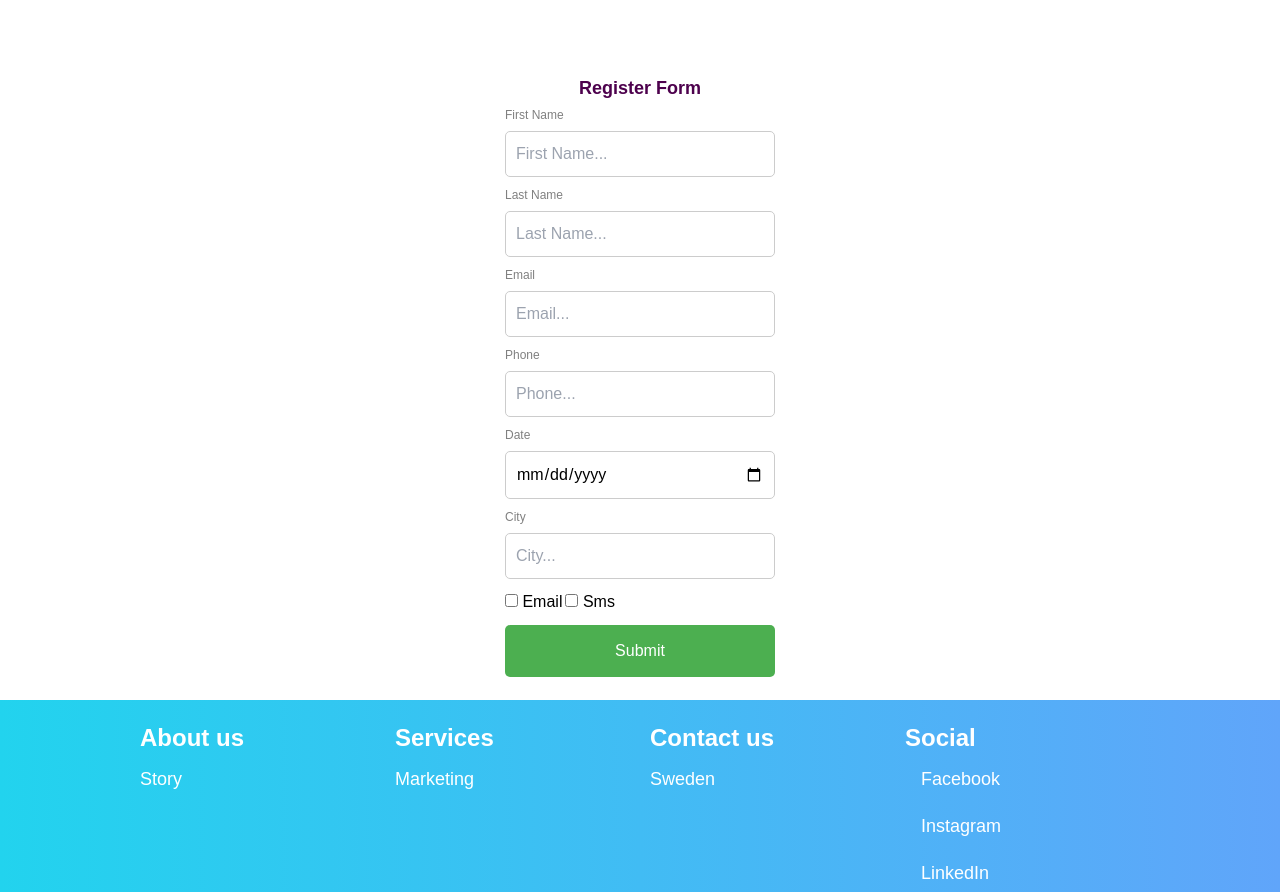
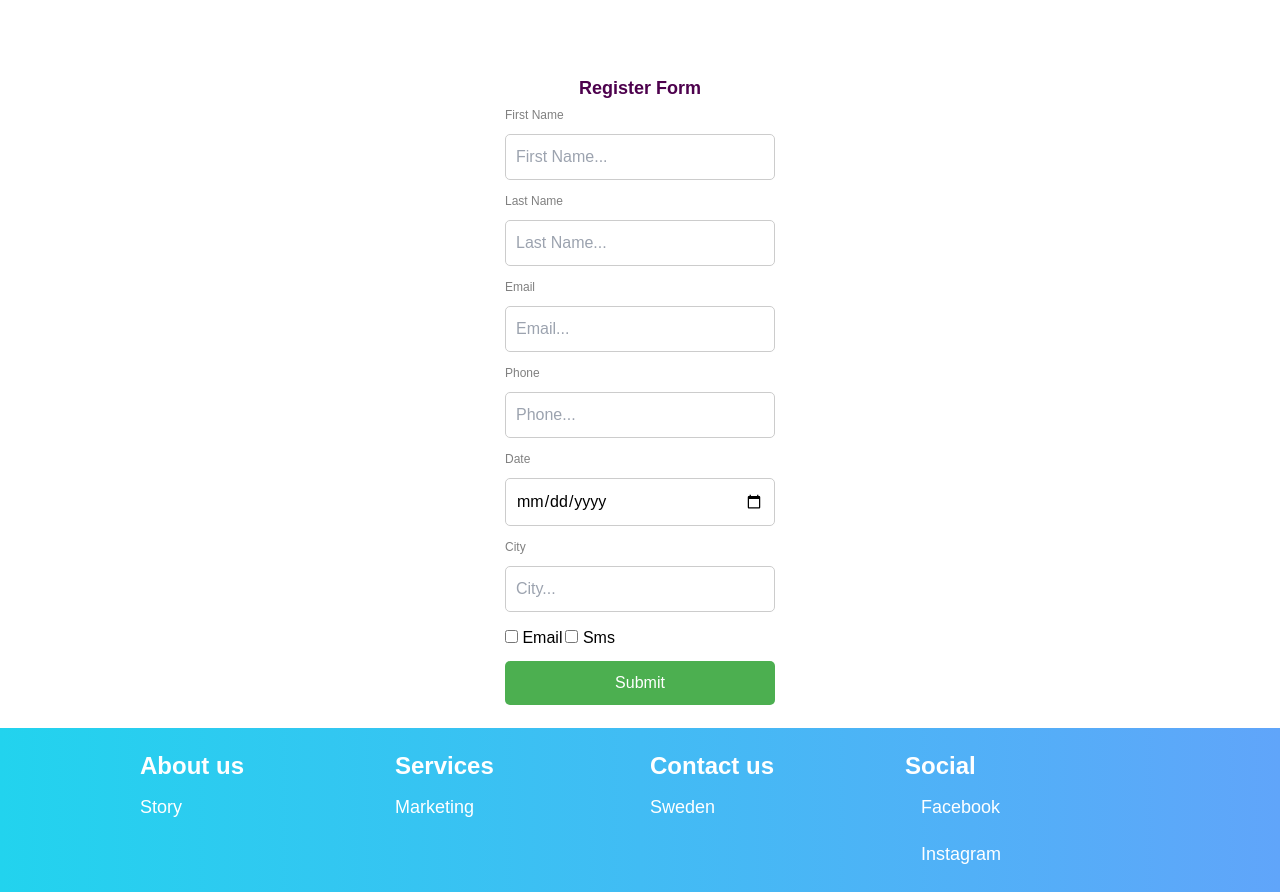
Before and after one commit to justdReas/Korkort_App, a React (Create React App) app: page / in a window 1280 px wide. Shown: the part 320-1212 px from the top of the page. Built offline with nearby package versions, Linux system fonts and the light colour scheme; no server answers.

Commit message:
postform.css updated

```diff
--- a/src/components/postform.css
+++ b/src/components/postform.css
@@ -2,7 +2,7 @@
 input[type="text"], input[type="date"], input[type="email"], input[type="tel"]{
     width: 100%;
     padding: 10px 10px;
-    margin: 5px 0;
+    margin: 8px 0;
     display: inline-block;
     border: 1px solid #ccc;
     border-radius: 5px;
@@ -13,7 +13,7 @@ input[type="text"], input[type="date"], input[type="email"], input[type="tel"]{
     width: 100%;
     background-color: #4caf50;
     color: white;
-    padding: 14px 20px;
+    padding: 10px 10px;
     margin: 8px 0;
     border: none;
     border-radius: 5px;
@@ -23,8 +23,3 @@ input[type="text"], input[type="date"], input[type="email"], input[type="tel"]{
   input[type="submit"]:hover {
     background-color: #45a849;
   }
-
-  h1 {
-    font-size: 36px;
-    text-align: center;
-  }
```
